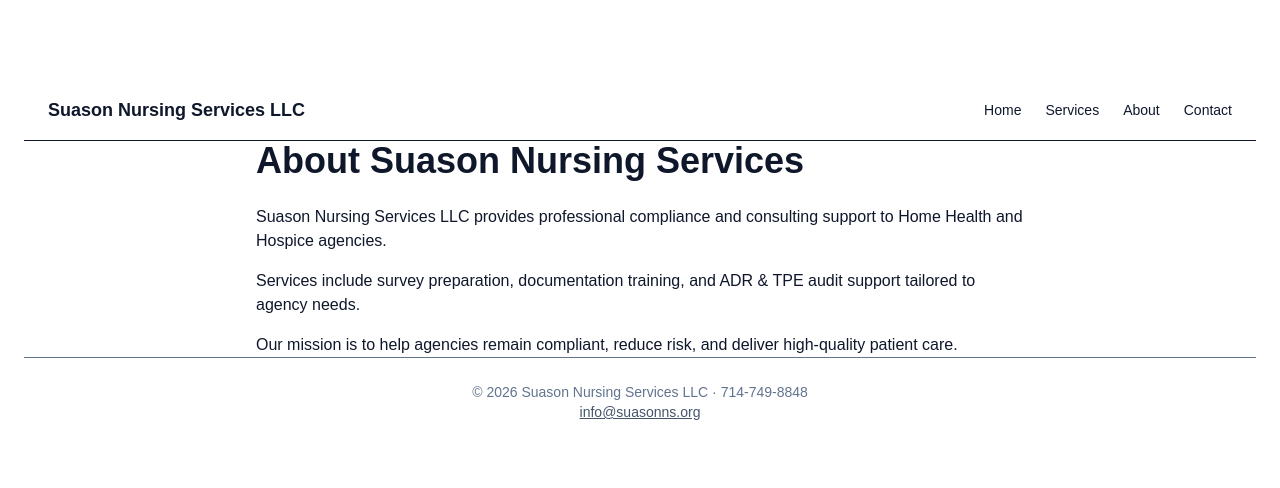
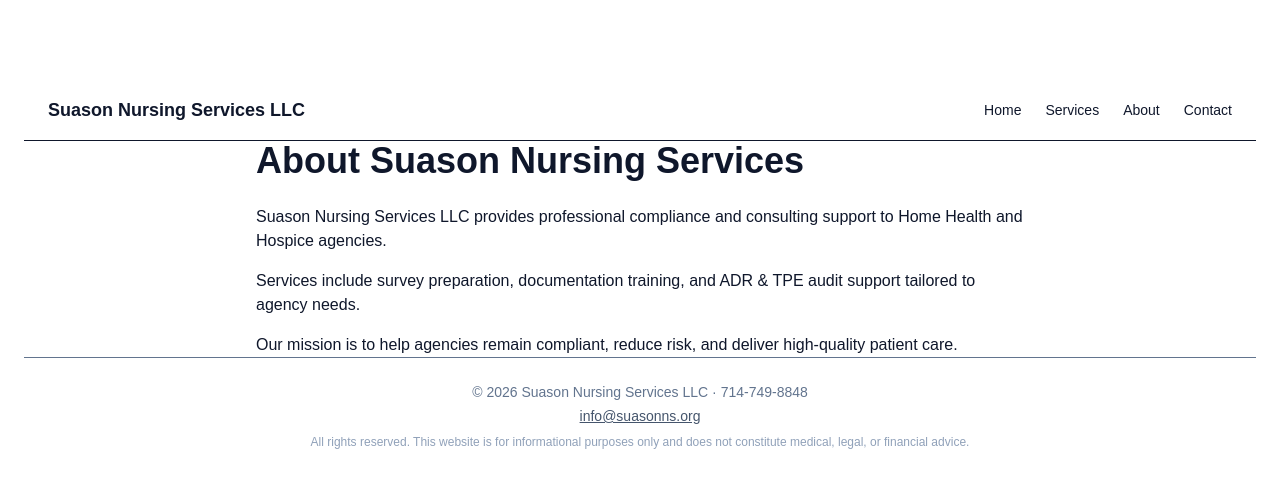
Before and after one commit to suasonns/suasonns-site, a Next.js app: page /about in a window 1280 px wide. Shown: the top 488 px of the page. Built offline with nearby package versions, Linux system fonts and the light colour scheme.

Commit message:
Add disclaimer to footer

```diff
--- a/components/Footer.tsx
+++ b/components/Footer.tsx
@@ -1,10 +1,17 @@
 export default function Footer() {
+  const year = new Date().getFullYear();
+
   return (
     <footer className="border-t py-6 text-center text-sm text-slate-500" aria-label="Footer">
-      © {new Date().getFullYear()} Suason Nursing Services LLC · 714‑749‑8848<br />
-      <a href="mailto:info@suasonns.org" className="underline text-slate-600 hover:text-slate-900" aria-label="Email info@suasonns.org">
-        info@suasonns.org
-      </a>
+      <div>© {year} Suason Nursing Services LLC · 714‑749‑8848</div>
+      <div className="mt-1">
+        <a href="mailto:info@suasonns.org" className="underline text-slate-600 hover:text-slate-900" aria-label="Email info@suasonns.org">
+          info@suasonns.org
+        </a>
+      </div>
+      <div className="mt-2 text-xs text-slate-400">
+        All rights reserved. This website is for informational purposes only and does not constitute medical, legal, or financial advice.
+      </div>
     </footer>
   );
 }
```
